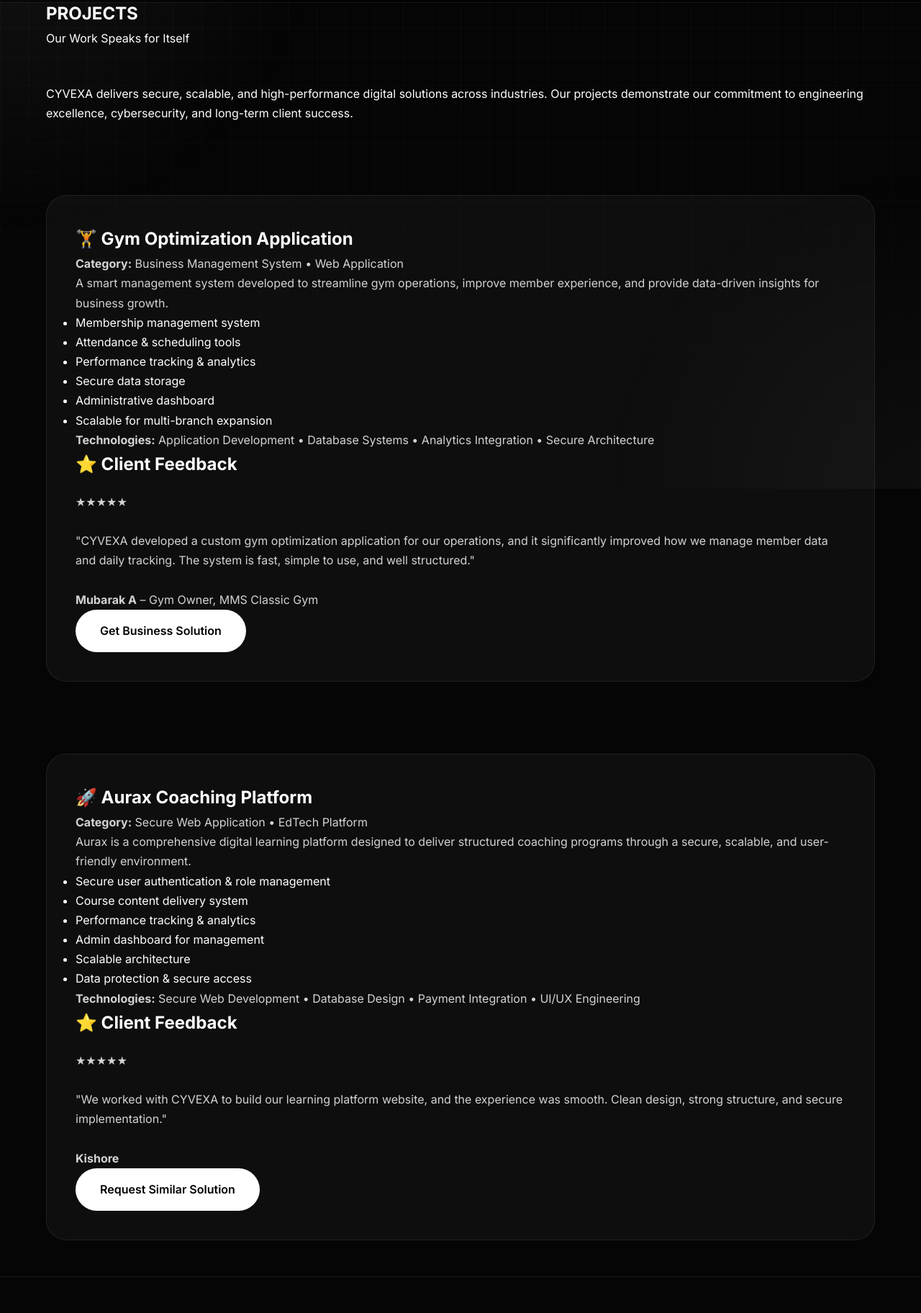
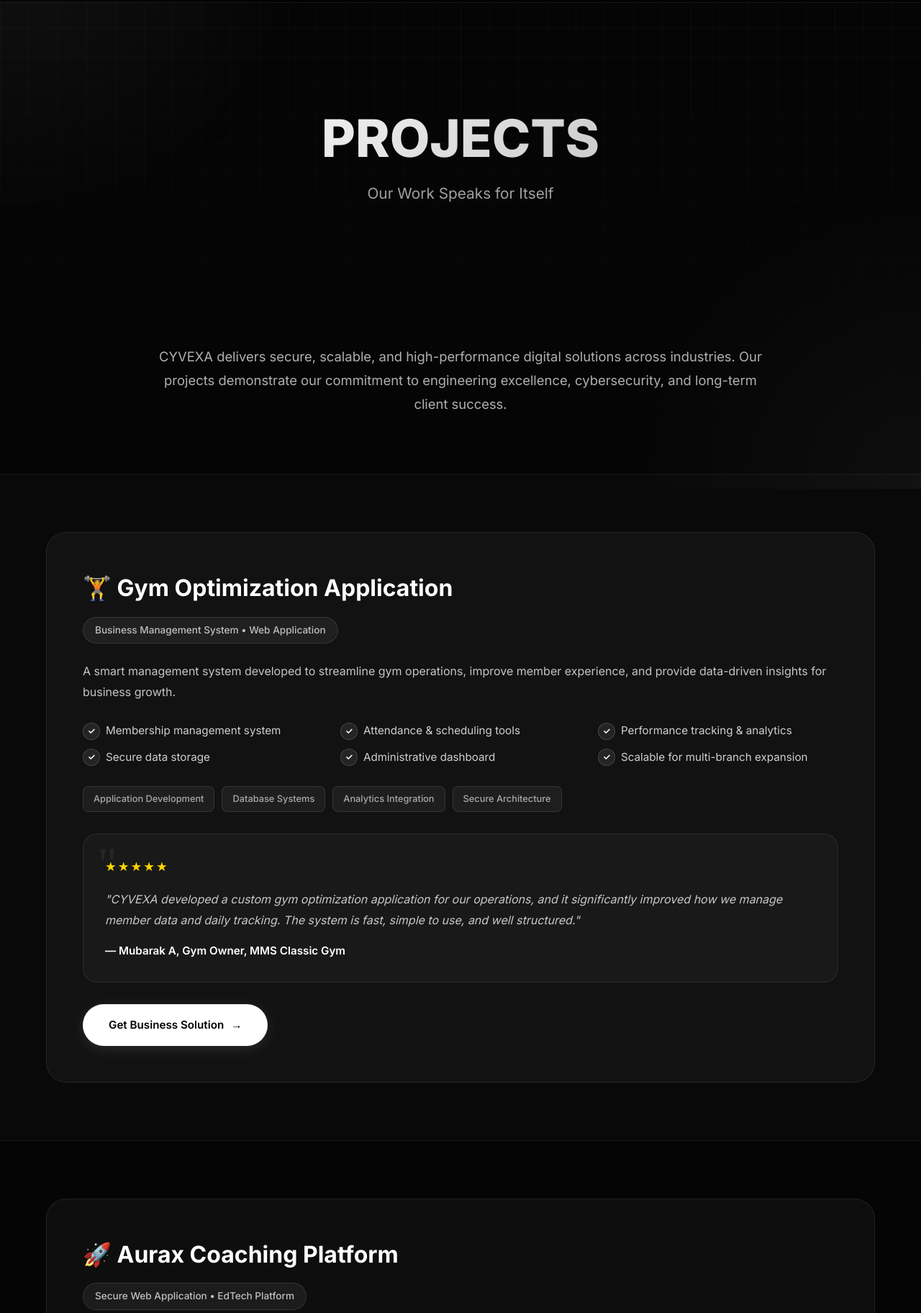
Before and after one commit to mohamed01irfan-blip/cyvexa-project, a Django app: page /works/ in a window 1280 px wide. Shown: the part 121-1945 px from the top of the page at 72% size. Run offline with Django 4.2, Linux system fonts and the light colour scheme.

Commit message:
Add files via upload

```diff
--- a/templates/works.html
+++ b/templates/works.html
@@ -139,253 +139,303 @@ nav a:hover{
 }
 
 /* =========================
-HERO SECTION
+PROJECTS HERO
 ========================= */
 
-.hero{
-    min-height:100vh;
+.services-hero{
+    min-height:50vh;
     display:flex;
     align-items:center;
+    justify-content:center;
+    text-align:center;
+    position:relative;
+    padding:100px 0 60px;
+}
+
+.services-hero-content{
+    max-width:800px;
+}
+
+.services-title{
+    font-size:clamp(2.5rem, 6vw, 4.5rem);
+    font-weight:800;
+    line-height:1.1;
+    margin-bottom:20px;
+    background:linear-gradient(135deg, #ffffff 0%, #bdbdbd 100%);
+    -webkit-background-clip:text;
+    -webkit-text-fill-color:transparent;
+    background-clip:text;
+}
+
+.services-subtitle{
+    font-size:clamp(1rem, 2.5vw, 1.3rem);
+    color:#a0a0a0;
+    font-weight:400;
+}
+
+/* =========================
+SECTIONS
+========================= */
+
+.section{
+    padding:80px 0;
+}
+
+.section--alt{
+    background:rgba(255,255,255,0.02);
+    border-top:1px solid rgba(255,255,255,0.05);
+    border-bottom:1px solid rgba(255,255,255,0.05);
+}
+
+.section-subtext{
+    text-align:center;
+    color:#b0b0b0;
+    font-size:1.15rem;
+    max-width:850px;
+    margin:0 auto;
+    line-height:1.8;
+}
+
+/* =========================
+PROJECT CARDS
+========================= */
+
+.project-card{
+    background:rgba(255,255,255,0.04);
+    border:1px solid rgba(255,255,255,0.08);
+    border-radius:28px;
+    padding:50px;
+    transition:all 0.5s cubic-bezier(0.4, 0, 0.2, 1);
     position:relative;
     overflow:hidden;
 }
 
-.hero-content{
-    display:grid;
-    grid-template-columns:1fr 1fr;
-    align-items:center;
-    gap:80px;
+.project-card::before{
+    content:'';
+    position:absolute;
+    top:0;
+    left:0;
+    right:0;
+    height:4px;
+    background:linear-gradient(90deg, rgba(255,255,255,0.4), rgba(255,255,255,0.1), transparent);
+    opacity:0;
+    transition:opacity 0.4s ease;
 }
 
-.hero-text h1{
-    font-size:4.5rem;
-    font-weight:800;
-    line-height:1.1;
-    margin-bottom:25px;
+.project-card:hover::before{
+    opacity:1;
 }
 
-.hero-text h1 span{
-    color:#bdbdbd;
+.project-card:hover{
+    transform:translateY(-8px);
+    border-color:rgba(255,255,255,0.18);
+    box-shadow:
+        0 30px 60px rgba(0,0,0,0.4),
+        0 0 0 1px rgba(255,255,255,0.1),
+        0 0 80px rgba(255,255,255,0.04);
 }
 
-.hero-text p{
-    font-size:1.1rem;
-    color:#cfcfcf;
-    margin-bottom:40px;
-    max-width:600px;
+.project-card h2{
+    font-size:clamp(1.5rem, 3vw, 2rem);
+    font-weight:700;
+    margin-bottom:12px;
+    display:flex;
+    align-items:center;
+    gap:12px;
 }
 
-.hero-buttons{
-    display:flex;
-    gap:20px;
-    flex-wrap:wrap;
+.project-card .category{
+    display:inline-block;
+    background:rgba(255,255,255,0.06);
+    border:1px solid rgba(255,255,255,0.1);
+    color:#c0c0c0;
+    font-size:0.85rem;
+    font-weight:500;
+    padding:6px 16px;
+    border-radius:50px;
+    margin-bottom:24px;
 }
 
+.project-card > p{
+    color:#c5c5c5;
+    margin-bottom:20px;
+    line-height:1.8;
+}
+
+/* =========================
+CHECKLIST
+========================= */
+
+.checklist{
+    list-style:none;
+    margin:28px 0;
+    display:grid;
+    grid-template-columns:repeat(auto-fit, minmax(260px, 1fr));
+    gap:12px 24px;
+}
+
+.checklist li{
+    position:relative;
+    padding-left:32px;
+    color:#d0d0d0;
+    font-size:0.95rem;
+    line-height:1.6;
+    transition:all 0.3s ease;
+}
+
+.checklist li::before{
+    content:'✓';
+    position:absolute;
+    left:0;
+    top:50%;
+    transform:translateY(-50%);
+    width:22px;
+    height:22px;
+    background:rgba(255,255,255,0.08);
+    border:1px solid rgba(255,255,255,0.15);
+    border-radius:50%;
+    display:flex;
+    align-items:center;
+    justify-content:center;
+    font-size:0.75rem;
+    color:#fff;
+    font-weight:700;
+}
+
+.checklist li:hover{
+    color:#fff;
+    transform:translateX(4px);
+}
+
+/* =========================
+TECH STACK
+========================= */
+
+.tech-stack{
+    display:flex;
+    flex-wrap:wrap;
+    gap:10px;
+    margin:20px 0 30px;
+}
+
+.tech-stack span{
+    background:rgba(255,255,255,0.05);
+    border:1px solid rgba(255,255,255,0.1);
+    color:#aaa;
+    font-size:0.8rem;
+    padding:6px 14px;
+    border-radius:8px;
+    font-weight:500;
+    transition:all 0.3s ease;
+}
+
+.tech-stack span:hover{
+    background:rgba(255,255,255,0.1);
+    color:#fff;
+    border-color:rgba(255,255,255,0.2);
+    transform:translateY(-2px);
+}
+
+/* =========================
+TESTIMONIAL
+========================= */
+
+.testimonial{
+    background:rgba(255,255,255,0.03);
+    border:1px solid rgba(255,255,255,0.08);
+    border-radius:20px;
+    padding:30px;
+    margin:30px 0;
+    position:relative;
+}
+
+.testimonial::before{
+    content:'"';
+    position:absolute;
+    top:10px;
+    left:20px;
+    font-size:4rem;
+    color:rgba(255,255,255,0.06);
+    font-family:Georgia, serif;
+    line-height:1;
+}
+
+.testimonial .stars{
+    color:#ffd700;
+    font-size:1.1rem;
+    letter-spacing:2px;
+    margin-bottom:16px;
+}
+
+.testimonial p{
+    color:#c8c8c8;
+    font-style:italic;
+    line-height:1.8;
+    font-size:1rem;
+    position:relative;
+    z-index:1;
+}
+
+.testimonial .client-name{
+    margin-top:16px;
+    color:#fff;
+    font-weight:600;
+    font-size:0.95rem;
+    font-style:normal;
+}
+
+/* =========================
+BUTTONS
+========================= */
+
 .btn{
-    padding:16px 34px;
+    padding:16px 36px;
     border-radius:60px;
     font-weight:600;
     text-decoration:none;
-    transition:0.4s ease;
+    transition:all 0.4s cubic-bezier(0.4, 0, 0.2, 1);
     display:inline-flex;
     align-items:center;
     justify-content:center;
+    gap:10px;
+    font-size:0.95rem;
+    border:none;
+    cursor:pointer;
+    position:relative;
+    overflow:hidden;
 }
 
 .btn-primary{
     background:#fff;
     color:#000;
+    box-shadow:0 4px 20px rgba(255,255,255,0.1);
+}
+
+.btn-primary::after{
+    content:'→';
+    transition:transform 0.3s ease;
 }
 
 .btn-primary:hover{
-    transform:translateY(-5px) scale(1.03);
-    box-shadow:0 15px 35px rgba(255,255,255,0.18);
+    transform:translateY(-3px) scale(1.02);
+    box-shadow:0 12px 40px rgba(255,255,255,0.2);
+}
+
+.btn-primary:hover::after{
+    transform:translateX(4px);
 }
 
 .btn-outline{
     border:1px solid rgba(255,255,255,0.2);
     color:#fff;
+    background:transparent;
 }
 
 .btn-outline:hover{
     background:#fff;
     color:#000;
-    transform:translateY(-5px);
-}
-
-.hero-image{
-    position:relative;
-}
-
-.hero-image img{
-    width:100%;
-    border-radius:30px;
-    object-fit:cover;
-    box-shadow:
-    0 25px 80px rgba(255,255,255,0.08),
-    0 0 0 1px rgba(255,255,255,0.08);
-    animation:float 6s ease-in-out infinite;
-}
-
-/* =========================
-ABOUT CARDS
-========================= */
-
-.section{
-    padding:50px 0;
-}
-
-.section-title{
-    font-size:3rem;
-    margin-bottom:20px;
-    text-align:center;
-    font-weight:800;
-}
-
-.section-sub{
-    text-align:center;
-    color:#cfcfcf;
-    max-width:800px;
-    margin:0 auto 70px;
-}
-
-.cards{
-    display:grid;
-    grid-template-columns:repeat(auto-fit,minmax(280px,1fr));
-    gap:30px;
-}
-
-.card{
-    background:rgba(255,255,255,0.04);
-    border:1px solid rgba(255,255,255,0.08);
-    border-radius:28px;
-    padding:40px;
-    transition:0.4s ease;
-    position:relative;
-    overflow:hidden;
-}
-
-.card::before{
-    content:'';
-    position:absolute;
-    inset:0;
-    background:linear-gradient(135deg, rgba(255,255,255,0.08), transparent);
-    opacity:0;
-    transition:0.4s ease;
-}
-
-.card:hover::before{
-    opacity:1;
-}
-
-.card:hover{
-    transform:translateY(-12px);
-    border-color:rgba(255,255,255,0.2);
-    box-shadow:0 25px 60px rgba(255,255,255,0.08);
-}
-
-.card h3{
-    margin-bottom:18px;
-    font-size:1.5rem;
-}
-
-.card p{
-    color:#d3d3d3;
-}
-
-/* =========================
-STATS
-========================= */
-
-.stats{
-    display:grid;
-    grid-template-columns:repeat(auto-fit,minmax(220px,1fr));
-    gap:30px;
-}
-
-.stat-box{
-    text-align:center;
-    padding:50px 20px;
-    border-radius:25px;
-    background:rgba(255,255,255,0.04);
-    border:1px solid rgba(255,255,255,0.08);
-    transition:0.4s ease;
-}
-
-.stat-box:hover{
-    transform:translateY(-10px);
-    box-shadow:0 20px 50px rgba(255,255,255,0.08);
-}
-
-.stat-box h2{
-    font-size:3rem;
-    margin-bottom:10px;
-}
-
-/* =========================
-SHOWCASE
-========================= */
-
-.showcase{
-    display:grid;
-    grid-template-columns:1fr 1fr;
-    gap:60px;
-    align-items:center;
-}
-
-.showcase img{
-    width:100%;
-    border-radius:30px;
-    box-shadow:0 20px 60px rgba(255,255,255,0.08);
-    transition:0.5s ease;
-}
-
-.showcase img:hover{
-    transform:scale(1.03);
-}
-
-.showcase-text h2{
-    font-size:3rem;
-    margin-bottom:25px;
-}
-
-.showcase-text p{
-    color:#d0d0d0;
-    margin-bottom:25px;
-}
-
-/* =========================
-CTA
-========================= */
-
-.cta{
-    text-align:center;
-    padding:120px 20px;
-    position:relative;
-}
-
-.cta-box{
-    max-width:900px;
-    margin:auto;
-    padding:70px;
-    border-radius:35px;
-    background:linear-gradient(
-        135deg,
-        rgba(255,255,255,0.08),
-        rgba(255,255,255,0.03)
-    );
-    border:1px solid rgba(255,255,255,0.08);
-    backdrop-filter:blur(14px);
-}
-
-.cta h2{
-    font-size:3rem;
-    margin-bottom:25px;
-}
-
-.cta p{
-    color:#d0d0d0;
-    margin-bottom:40px;
+    transform:translateY(-3px);
+    box-shadow:0 12px 40px rgba(255,255,255,0.15);
 }
 
 /* =========================
@@ -635,10 +685,9 @@ MOBILE NAV (SLIDE-IN MENU)
       <!-- PROJECT 1 -->
       <section class="section section--alt reveal">
         <div class="container">
-
-          <div class="card">
+          <div class="project-card">
             <h2>🏋️ Gym Optimization Application</h2>
-            <p><strong>Category:</strong> Business Management System • Web Application</p>
+            <span class="category">Business Management System • Web Application</span>
 
             <p>
               A smart management system developed to streamline gym operations, improve member experience,
@@ -654,31 +703,30 @@ MOBILE NAV (SLIDE-IN MENU)
               <li>Scalable for multi-branch expansion</li>
             </ul>
 
-            <p><strong>Technologies:</strong> Application Development • Database Systems • Analytics Integration • Secure Architecture</p>
+            <div class="tech-stack">
+              <span>Application Development</span>
+              <span>Database Systems</span>
+              <span>Analytics Integration</span>
+              <span>Secure Architecture</span>
+            </div>
 
-            <h3>⭐ Client Feedback</h3>
-            <p>
-              ★★★★★ <br><br>
-              "CYVEXA developed a custom gym optimization application for our operations,
-              and it significantly improved how we manage member data and daily tracking.
-              The system is fast, simple to use, and well structured."
-              <br><br>
-              <strong>Mubarak A</strong> – Gym Owner, MMS Classic Gym
-            </p>
+            <div class="testimonial">
+              <div class="stars">★★★★★</div>
+              <p>"CYVEXA developed a custom gym optimization application for our operations, and it significantly improved how we manage member data and daily tracking. The system is fast, simple to use, and well structured."</p>
+              <div class="client-name">— Mubarak A, Gym Owner, MMS Classic Gym</div>
+            </div>
 
             <a href="https://wa.me/918903051053?text=Hi%20CYVEXA,%20Services,%20I%20need%20Website" class="btn btn-primary">Get Business Solution</a>
           </div>
-
         </div>
       </section>
 
       <!-- PROJECT 2 -->
       <section class="section reveal">
         <div class="container">
-
-          <div class="card">
+          <div class="project-card">
             <h2>🚀 Aurax Coaching Platform</h2>
-            <p><strong>Category:</strong> Secure Web Application • EdTech Platform</p>
+            <span class="category">Secure Web Application • EdTech Platform</span>
 
             <p>
               Aurax is a comprehensive digital learning platform designed to deliver structured coaching programs
@@ -694,25 +742,26 @@ MOBILE NAV (SLIDE-IN MENU)
               <li>Data protection & secure access</li>
             </ul>
 
-            <p><strong>Technologies:</strong> Secure Web Development • Database Design • Payment Integration • UI/UX Engineering</p>
+            <div class="tech-stack">
+              <span>Secure Web Development</span>
+              <span>Database Design</span>
+              <span>Payment Integration</span>
+              <span>UI/UX Engineering</span>
+            </div>
 
-            <h3>⭐ Client Feedback</h3>
-            <p>
-              ★★★★★ <br><br>
-              "We worked with CYVEXA to build our learning platform website, and the experience was smooth.
-              Clean design, strong structure, and secure implementation."
-              <br><br>
-              <strong>Kishore</strong>
-            </p>
+            <div class="testimonial">
+              <div class="stars">★★★★★</div>
+              <p>"We worked with CYVEXA to build our learning platform website, and the experience was smooth. Clean design, strong structure, and secure implementation."</p>
+              <div class="client-name">— Kishore</div>
+            </div>
 
             <a href="https://wa.me/918903051053?text=Hi%20CYVEXA,%20Services,%20I%20need%20Website" class="btn btn-primary">Request Similar Solution</a>
           </div>
-
         </div>
       </section>
 
+    </main>
 
-    </main>
     <!-- FOOTER -->
     <footer>
         <div class="container footer-inner">
```
Also changed, not shown: other parts of templates/works.html (+48 -50 lines). Lines whose indentation alone changed are shown as unchanged.
